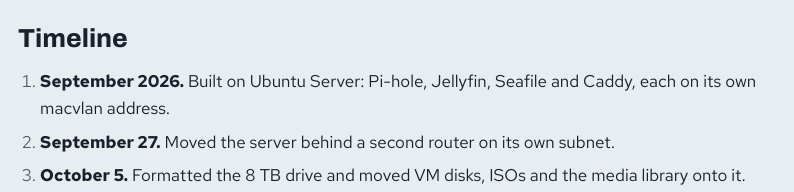
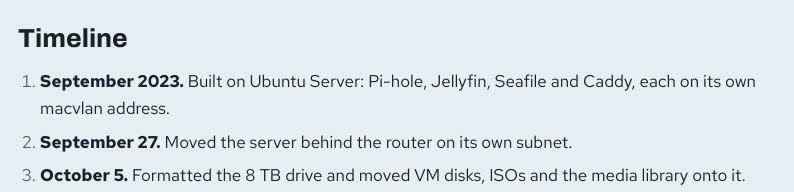
Before and after one commit to FutureITWizardFrank/portfolio, a plain HTML site: page projects/home-server.html in a window 1280 px wide. Shown: the part 519-711 px from the top of the page, 78-872 px from the left. Drawn offline with Linux system fonts and the light colour scheme; a web font is replaced by a local one.

Commit message:
updated dates

```diff
--- a/projects/home-server.html
+++ b/projects/home-server.html
@@ -44,8 +44,8 @@
       <section aria-labelledby="timeline">
         <h2 id="timeline">Timeline</h2>
         <ol>
-          <li><strong>September 2026.</strong> Built on Ubuntu Server: Pi-hole, Jellyfin, Seafile and Caddy, each on its own macvlan address.</li>
-          <li><strong>September 27.</strong> Moved the server behind a second router on its own subnet.</li>
+          <li><strong>September 2023.</strong> Built on Ubuntu Server: Pi-hole, Jellyfin, Seafile and Caddy, each on its own macvlan address.</li>
+          <li><strong>September 27.</strong> Moved the server behind the router on its own subnet.</li>
           <li><strong>October 5.</strong> Formatted the 8&nbsp;TB drive and moved VM disks, ISOs and the media library onto it.</li>
           <li><strong>October 6.</strong> Removed the second router and re-addressed everything back to the original subnet. Same day, backed up all Docker data to the 8&nbsp;TB drive and reinstalled the server as RHEL&nbsp;10.</li>
           <li><strong>October 10–13.</strong> The USB drive dropped off the bus and took every HTTPS site with it. See the <a href="../incidents.html#usb-drive-drops">write-up</a>.</li>
```
